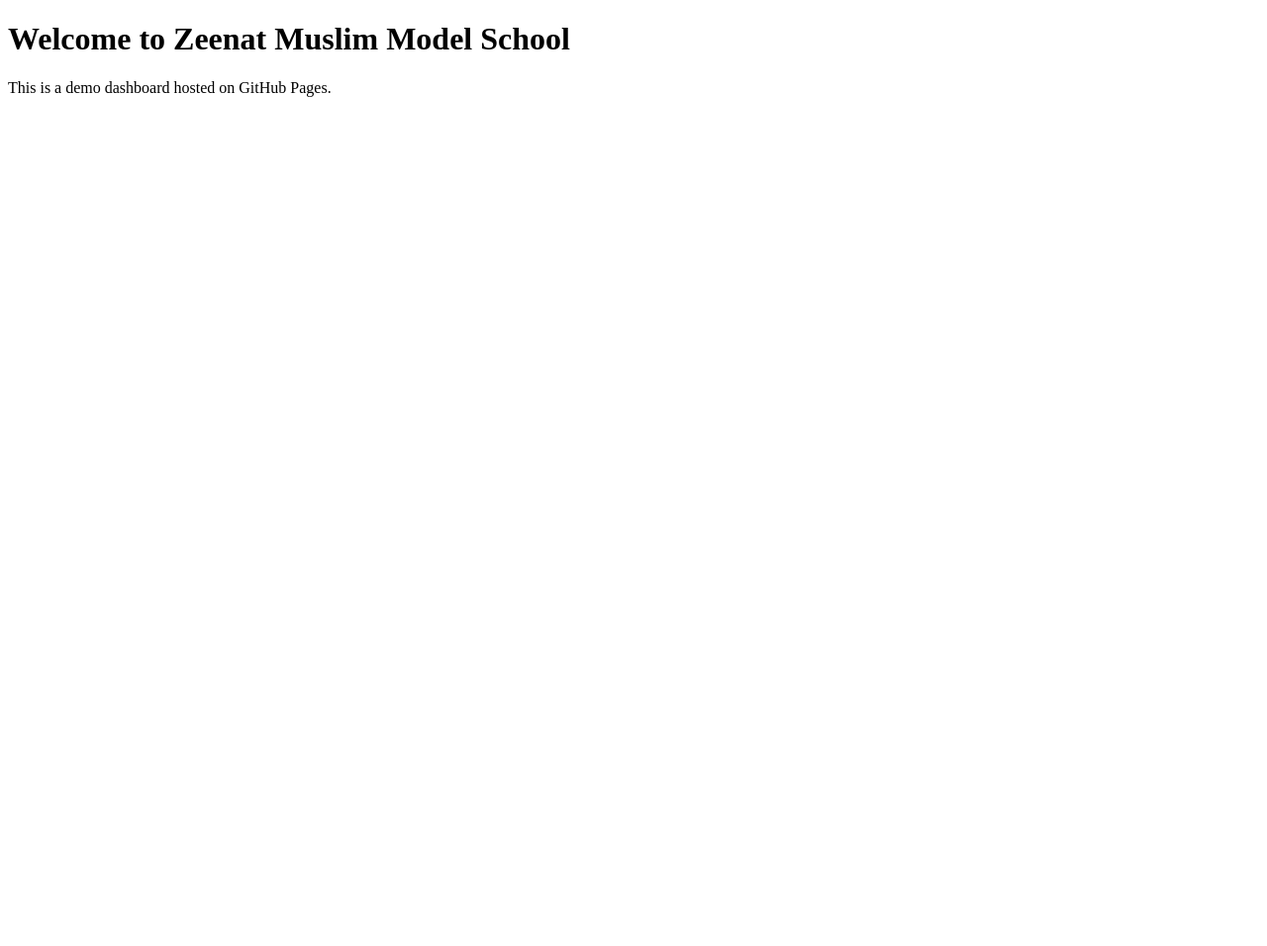
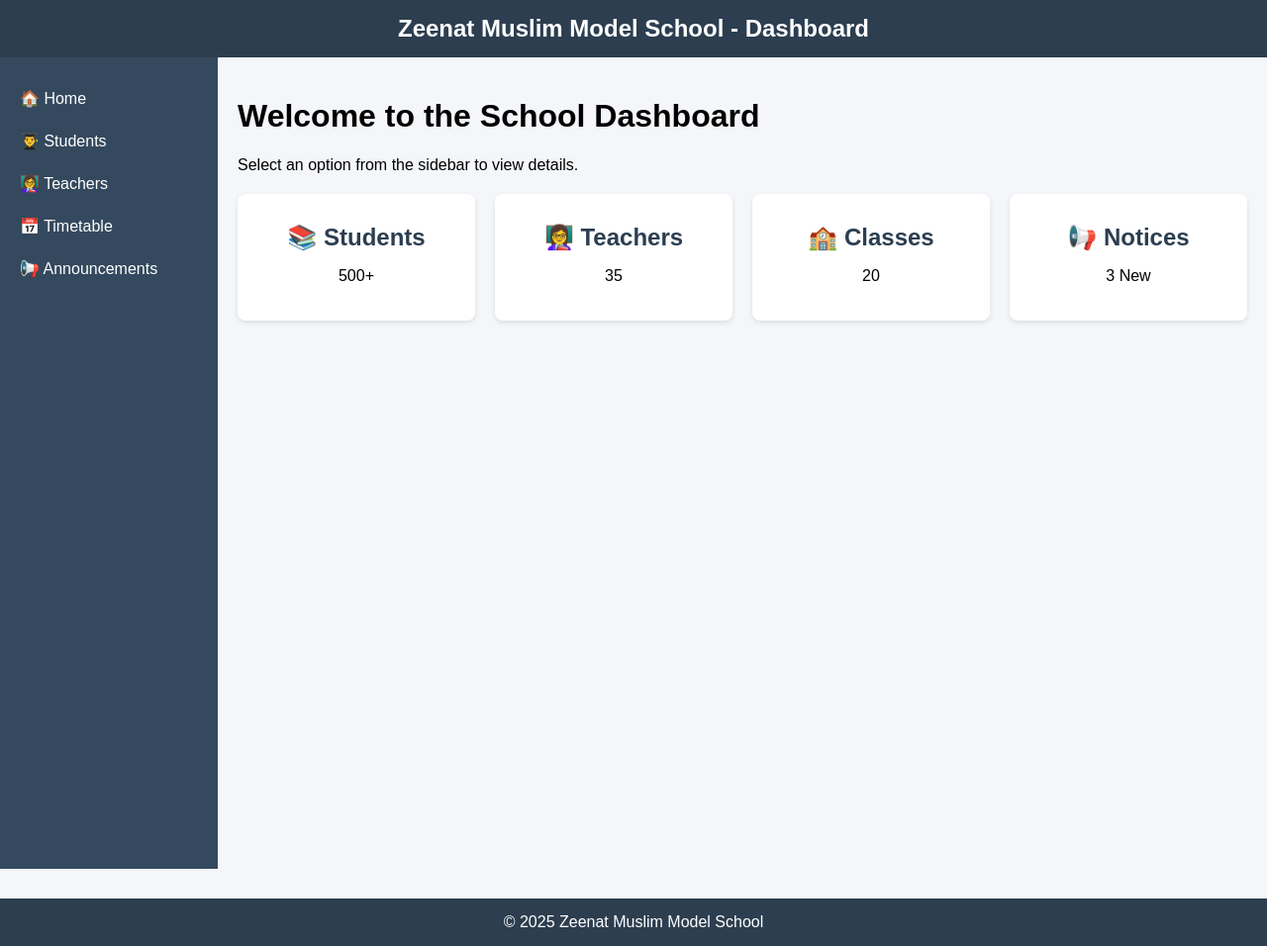
Before and after one commit to adan-drk/School_dashboard, a plain HTML site: page index.html in a window 1280 px wide. Shown: the whole page at 99% size. Before the commit the page ends 800 px from the top, so only its background shows below. Drawn offline with Linux system fonts and the light colour scheme.

Commit message:
Update index.html

```diff
--- a/index.html
+++ b/index.html
@@ -1,12 +1,110 @@
 <!DOCTYPE html>
 <html lang="en">
 <head>
-    <meta charset="UTF-8">
-    <meta name="viewport" content="width=device-width, initial-scale=1.0">
-    <title>Zeenat Muslim Model School - Dashboard</title>
+  <meta charset="UTF-8">
+  <meta name="viewport" content="width=device-width, initial-scale=1.0">
+  <title>Zeenat Muslim Model School - Dashboard</title>
+  <style>
+    body {
+      margin: 0;
+      font-family: Arial, sans-serif;
+      background: #f4f6f9;
+    }
+    header {
+      background: #2c3e50;
+      color: #fff;
+      padding: 15px 20px;
+      text-align: center;
+      font-size: 1.5em;
+      font-weight: bold;
+    }
+    .container {
+      display: flex;
+    }
+    nav {
+      width: 220px;
+      background: #34495e;
+      color: white;
+      min-height: 100vh;
+      padding-top: 20px;
+    }
+    nav a {
+      display: block;
+      color: white;
+      text-decoration: none;
+      padding: 12px 20px;
+    }
+    nav a:hover {
+      background: #1abc9c;
+    }
+    main {
+      flex: 1;
+      padding: 20px;
+    }
+    .cards {
+      display: grid;
+      grid-template-columns: repeat(auto-fit, minmax(200px, 1fr));
+      gap: 20px;
+      margin-top: 20px;
+    }
+    .card {
+      background: white;
+      padding: 20px;
+      border-radius: 8px;
+      box-shadow: 0 2px 5px rgba(0,0,0,0.1);
+      text-align: center;
+    }
+    .card h2 {
+      margin: 10px 0;
+      color: #2c3e50;
+    }
+    footer {
+      background: #2c3e50;
+      color: white;
+      text-align: center;
+      padding: 15px;
+      margin-top: 30px;
+    }
+  </style>
 </head>
 <body>
-    <h1>Welcome to Zeenat Muslim Model School</h1>
-    <p>This is a demo dashboard hosted on GitHub Pages.</p>
+  <header>
+    Zeenat Muslim Model School - Dashboard
+  </header>
+  <div class="container">
+    <nav>
+      <a href="#">🏠 Home</a>
+      <a href="#">👨‍🎓 Students</a>
+      <a href="#">👩‍🏫 Teachers</a>
+      <a href="#">📅 Timetable</a>
+      <a href="#">📢 Announcements</a>
+    </nav>
+    <main>
+      <h1>Welcome to the School Dashboard</h1>
+      <p>Select an option from the sidebar to view details.</p>
+
+      <div class="cards">
+        <div class="card">
+          <h2>📚 Students</h2>
+          <p>500+</p>
+        </div>
+        <div class="card">
+          <h2>👩‍🏫 Teachers</h2>
+          <p>35</p>
+        </div>
+        <div class="card">
+          <h2>🏫 Classes</h2>
+          <p>20</p>
+        </div>
+        <div class="card">
+          <h2>📢 Notices</h2>
+          <p>3 New</p>
+        </div>
+      </div>
+    </main>
+  </div>
+  <footer>
+    &copy; 2025 Zeenat Muslim Model School
+  </footer>
 </body>
 </html>
```
